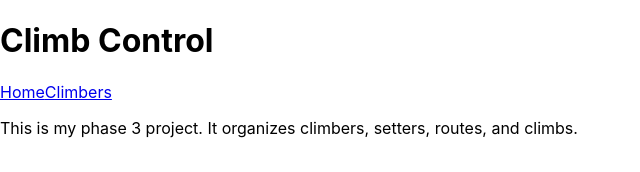
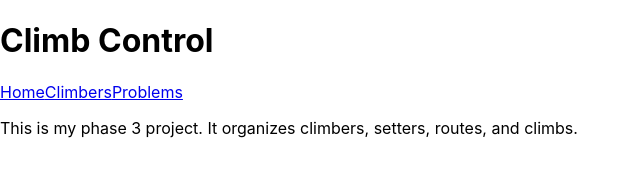
Before and after one commit to jonbmoore2500/Climb-Control-2, a React (Create React App) app in the folder climb-control-client/: page / in a window 1280 px wide. Shown: the top 172 px of the page, without its empty margins (0-640 px from the left). Built offline with nearby package versions, Linux system fonts and the light colour scheme.

Commit message:
Complete client side routing

```diff
--- a/climb-control-client/src/components/NavBar.js
+++ b/climb-control-client/src/components/NavBar.js
@@ -7,8 +7,7 @@ function NavBar() {
         <div className="navBar">
             <NavLink to="/" exact className="nav">Home</NavLink>
             <NavLink to="/climbers" exact className="nav">Climbers</NavLink>
-            {/* <NavLink to="/Random" exact className="nav">Get a Recommendation</NavLink>
-            <NavLink to="/BuildTeams" exact className="nav">Build a Team</NavLink> */}
+            <NavLink to="/problems" exact className="nav">Problems</NavLink>
         </div>
     )
 }
```
